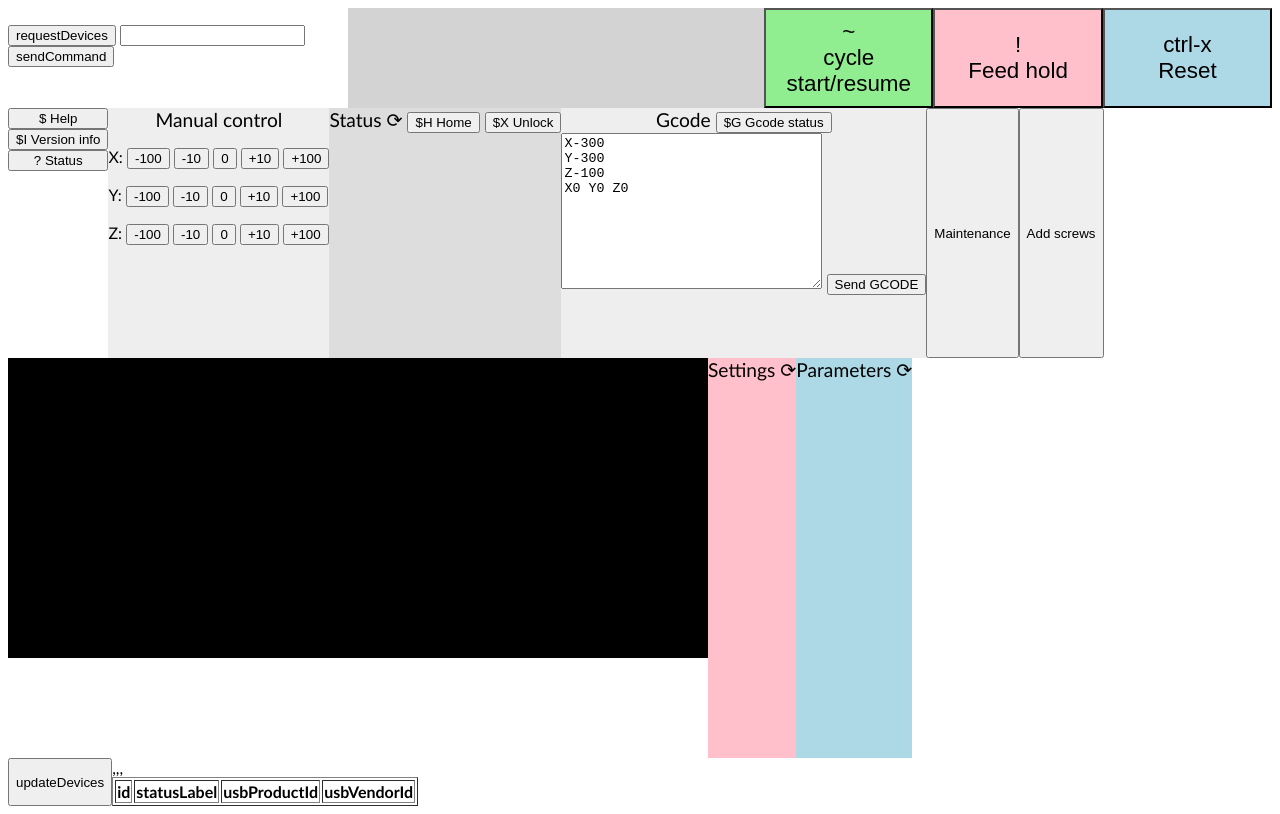
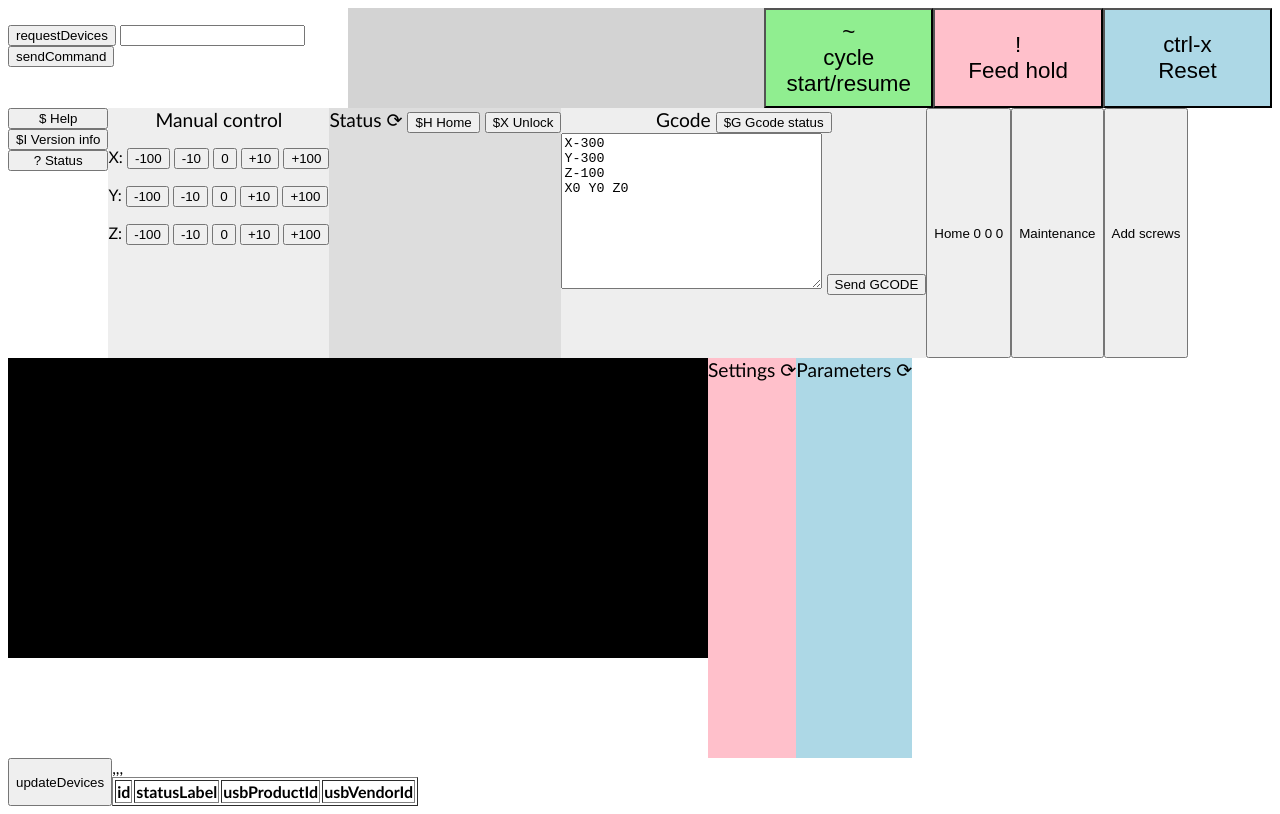
Before and after one commit to Hackuarium/legoino-navigator-serial, a website: page demo/grbl.html in a window 1280 px wide. Drawn offline with Linux system fonts and the light colour scheme.

Commit message:
feat: add home

```diff
--- a/demo/grbl.html
+++ b/demo/grbl.html
@@ -128,6 +128,8 @@ X0 Y0 Z0
           <button onclick="sendGcode(document.getElementById('gcode').value)">Send GCODE</button>
 
           </div>
+          <button onclick="sendGcode(`X0 Y0
+Z0`)">Home 0 0 0</button>
           <button onclick="sendGcode('X-250 Y-350 Z0')">Maintenance</button>
           <button onclick="sendGcode(`X-170 Y-40
 M4
```
